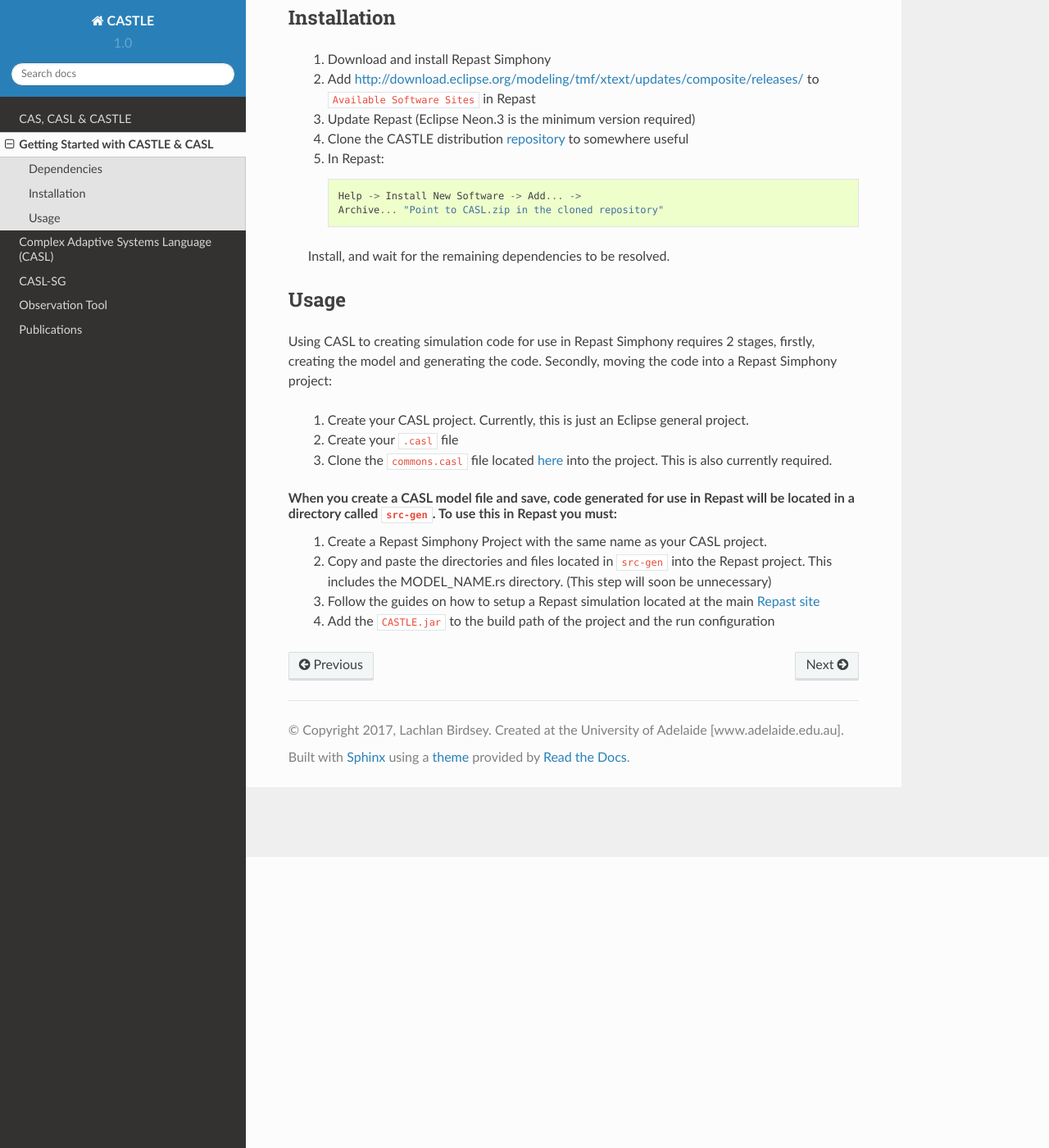
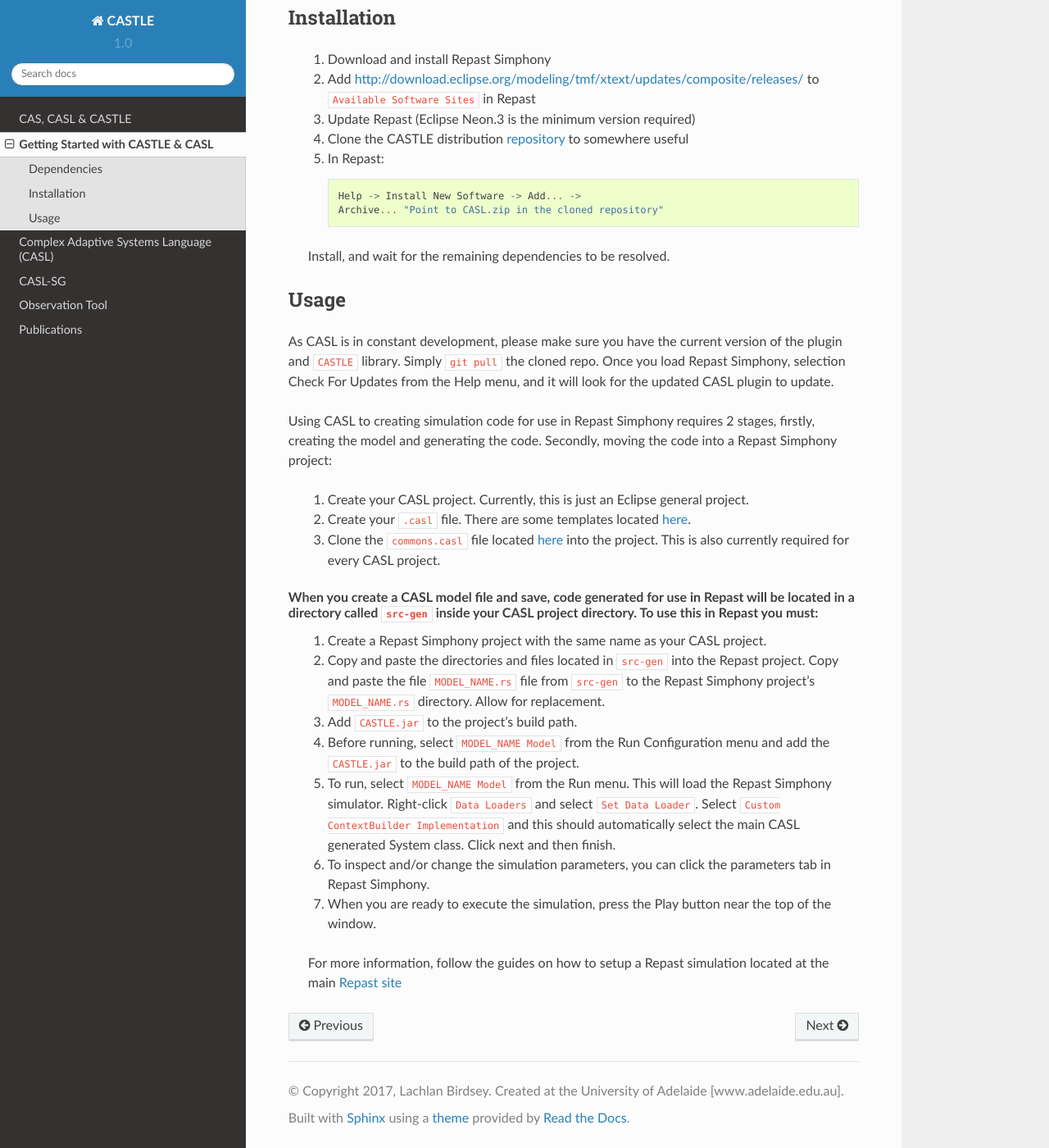
Before and after one commit to CASTLE-FWK/Documentation, a Sphinx documentation site: the page built from source/Installation.rst, in a window 1280 px wide and 1400 px high, scrolled down 355 px. Shown: the whole window at 82% size. Built offline with Sphinx 7.4.7 and the Read the Docs theme 2.0.0, drawn with Linux system fonts in a browser that asks for light colours.

Commit message:
lots of new docs

```diff
--- a/source/Installation.rst
+++ b/source/Installation.rst
@@ -26,14 +26,22 @@
 
 Usage
 #########
+As CASL is in constant development, please make sure you have the current version of the plugin and ``CASTLE`` library. Simply ``git pull`` the cloned repo. Once you load Repast Simphony, selection Check For Updates from the Help menu, and it will look for the updated CASL plugin to update.
+
+
 Using CASL to creating simulation code for use in Repast Simphony requires 2 stages, firstly, creating the model and generating the code. Secondly, moving the code into a Repast Simphony project:
 
 	1) Create your CASL project. Currently, this is just an Eclipse general project.
-	2) Create your ``.casl`` file
-	3) Clone the ``commons.casl`` file located `here <https://github.com/CASTLE-FWK/Models>`_ into the project. This is also currently required.
+	2) Create your ``.casl`` file. There are some templates located `here <https://github.com/CASTLE-FWK/Models>`_.
+	3) Clone the ``commons.casl`` file located `here <https://github.com/CASTLE-FWK/Models>`_ into the project. This is also currently required for every CASL project.
 
-When you create a CASL model file and save, code generated for use in Repast will be located in a directory called ``src-gen``. To use this in Repast you must:
-	1) Create a Repast Simphony Project with the same name as your CASL project.
-	2) Copy and paste the directories and files located in ``src-gen`` into the Repast project. This includes the MODEL_NAME.rs directory. (This step will soon be unnecessary)
-	3) Follow the guides on how to setup a Repast simulation located at the main `Repast site <repast.github.io>`_
-	4) Add the ``CASTLE.jar`` to the build path of the project and the run configuration
+When you create a CASL model file and save, code generated for use in Repast will be located in a directory called ``src-gen`` inside your CASL project directory. To use this in Repast you must:
+	1) Create a Repast Simphony project with the same name as your CASL project.
+	2) Copy and paste the directories and files located in ``src-gen`` into the Repast project. Copy and paste the file ``MODEL_NAME.rs`` file from ``src-gen`` to the Repast Simphony project's ``MODEL_NAME.rs`` directory. Allow for replacement.
+	3) Add ``CASTLE.jar`` to the project's build path.
+	4) Before running, select ``MODEL_NAME Model`` from the Run Configuration menu and add the ``CASTLE.jar`` to the build path of the project.
+	5) To run, select ``MODEL_NAME Model`` from the Run menu. This will load the Repast Simphony simulator. Right-click ``Data Loaders`` and select ``Set Data Loader``. Select ``Custom ContextBuilder Implementation`` and this should automatically select the main CASL generated System class. Click next and then finish.
+	6) To inspect and/or change the simulation parameters, you can click the parameters tab in Repast Simphony.
+	7) When you are ready to execute the simulation, press the Play button near the top of the window.
+
+	For more information, follow the guides on how to setup a Repast simulation located at the main `Repast site <repast.github.io>`_
--- a/source/Missing.rst
+++ b/source/Missing.rst
@@ -3,10 +3,8 @@
 
 There are many things missing, broken, or incomplete with CASL and CASTLE at the moment. Here is a list of the most important issues:
 
-	* Metric calls in CASL [BROKEN]
 	* Observation tool [BROKEN]
 	* Interaction type validation [INCOMPLETE]
-	* MongoDB connections [BROKEN]
 	* Visualizer [BROKEN]
 	* Visualization entity control [MISSING]
 	* Evolutionary and Cognitive ADAPTATION control [INCOMPLETE]
```
Also changed, not shown: source/CASL/Macros.rst (+9 -2 lines).
